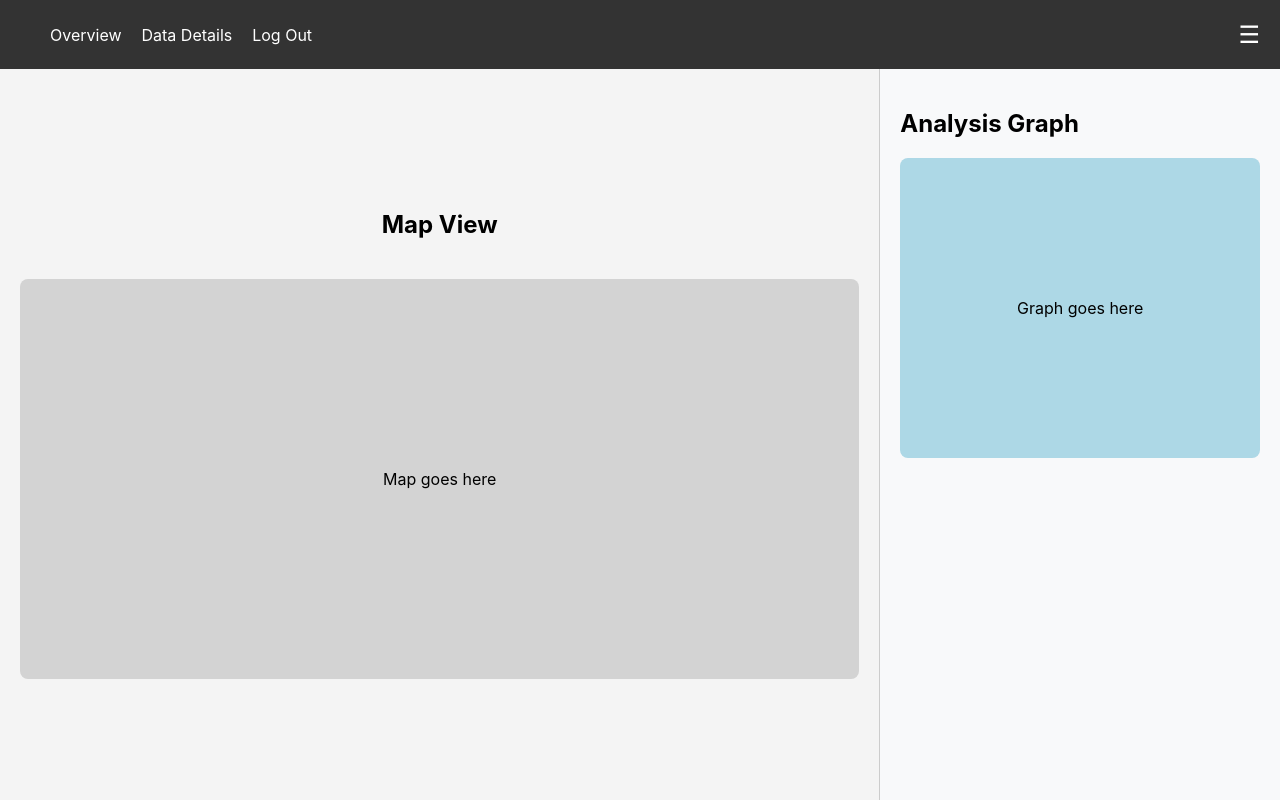
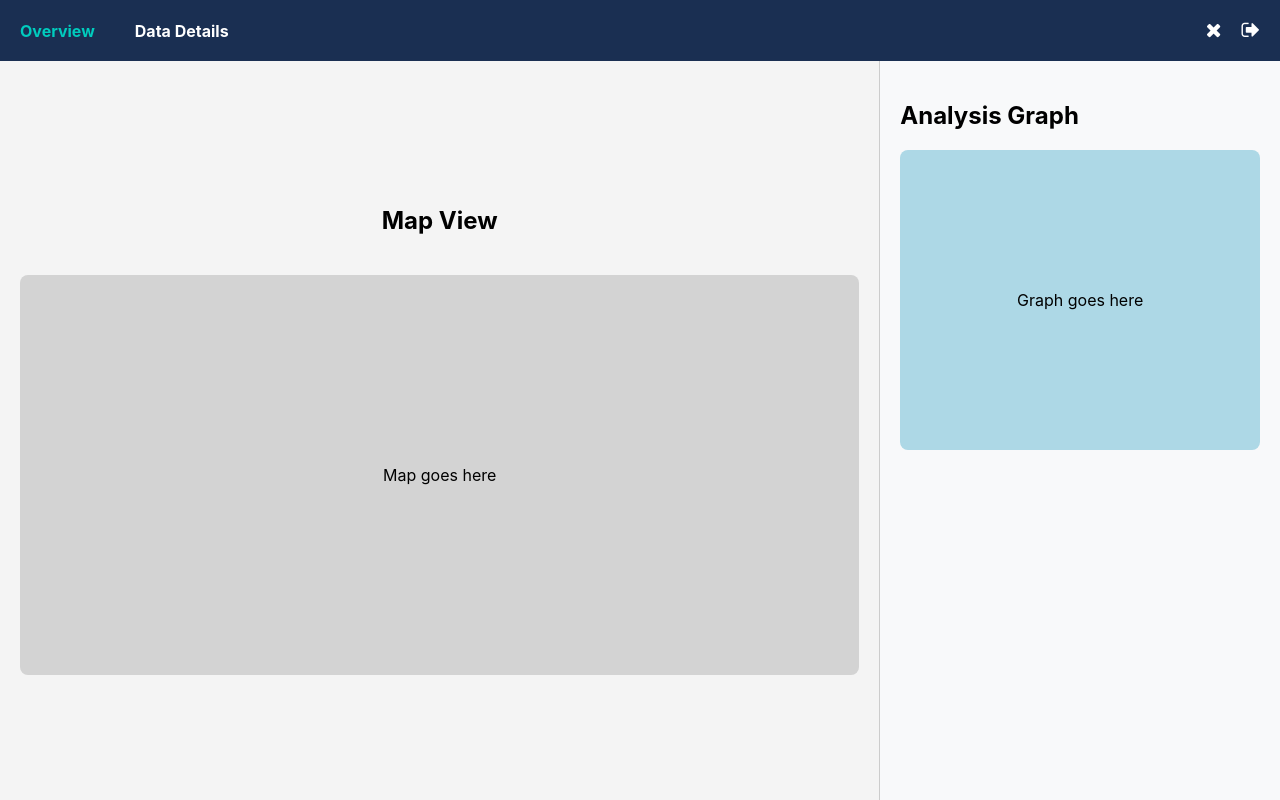
Before and after one commit to BehJiaLing/dbkl_project, a React (Create React App) app: page /dashboard in a window 1280 px wide. Built offline with nearby package versions, Linux system fonts and the light colour scheme; sample sign-in values are in the browser's storage.

Commit message:
upd: Updated the layout UI to better view

```diff
--- a/src/dashboard.js
+++ b/src/dashboard.js
@@ -7,7 +7,7 @@ import DataDetailsContent from "./dash_data-details";
 
 const Dashboard = () => {
     const [isSidebarVisible, setIsSidebarVisible] = useState(true);
-    const [activeContent, setActiveContent] = useState("overview"); // Default to "overview"
+    const [activeContent, setActiveContent] = useState("overview");
     const navigate = useNavigate();
 
     useEffect(() => {
@@ -18,7 +18,7 @@ const Dashboard = () => {
     }, [navigate]);
 
     const toggleSidebar = () => {
-        setIsSidebarVisible(!isSidebarVisible);
+        setIsSidebarVisible(prevState => !prevState);
     };
 
     const handleMenuClick = (menuItem) => {
@@ -31,16 +31,24 @@ const Dashboard = () => {
     };
 
     const renderContent = () => {
-        if (activeContent === "overview") {
-            return <OverviewContent />;
-        } else if (activeContent === "details") {
-            return <DataDetailsContent />;
+        switch (activeContent) {
+            case "overview":
+                return <OverviewContent />;
+            case "details":
+                return <DataDetailsContent />;
+            default:
+                return null;
         }
     };
 
     return (
         <div style={styles.dashboardContainer}>
-            <Navbar onMenuClick={handleMenuClick} toggleSidebar={toggleSidebar} />
+            <Navbar
+                onMenuClick={handleMenuClick}
+                toggleSidebar={toggleSidebar}
+                isSidebarVisible={isSidebarVisible}
+                activeContent={activeContent}
+            />
 
             <div style={styles.mainContent}>
                 <div
--- a/src/navbar.js
+++ b/src/navbar.js
@@ -1,15 +1,40 @@
 import React from "react";
+import 'font-awesome/css/font-awesome.min.css';
 
-const Navbar = ({ onMenuClick, toggleSidebar }) => {
+const Navbar = ({ onMenuClick, toggleSidebar, isSidebarVisible, activeContent }) => {
     return (
         <nav style={styles.navbar}>
             <ul style={styles.navItems}>
-                <li style={styles.navItem} onClick={() => onMenuClick("overview")}>Overview</li>
-                <li style={styles.navItem} onClick={() => onMenuClick("details")}>Data Details</li>
-                <li style={styles.navItem} onClick={() => onMenuClick("logout")}>Log Out</li>
+                <li
+                    style={{
+                        ...styles.navItem,
+                        color: activeContent === "overview" ? "#00CCBE" : "#fff"
+                    }}
+                    onClick={() => onMenuClick("overview")}
+                >
+                    Overview
+                </li>
+                <li
+                    style={{
+                        ...styles.navItem,
+                        color: activeContent === "details" ? "#00CCBE" : "#fff"
+                    }}
+                    onClick={() => onMenuClick("details")}
+                >
+                    Data Details
+                </li>
             </ul>
-            <div style={styles.burgerMenu} onClick={toggleSidebar}>
-                &#9776;
+            <div style={styles.rightContainer}>
+                <div style={styles.burgerMenu} onClick={toggleSidebar}>
+                    {isSidebarVisible ? (
+                        <i className="fa fa-times" style={styles.icon}></i> // Close icon
+                    ) : (
+                        <i className="fa fa-bars" style={styles.icon}></i> // Burger icon
+                    )}
+                </div>
+                <div onClick={() => onMenuClick("logout")} style={styles.logout}>
+                    <i className="fa fa-sign-out" style={styles.icon}></i>
+                </div>
             </div>
         </nav>
     );
@@ -17,16 +42,19 @@ const Navbar = ({ onMenuClick, toggleSidebar }) => {
 
 const styles = {
     navbar: {
-        backgroundColor: "#333",
+        backgroundColor: "#1A2F52",
         color: "#fff",
         padding: "10px",
         display: "flex",
         justifyContent: "space-between",
         alignItems: "center",
     },
+    rightContainer: {
+        display: "flex",
+        alignItems: "center",
+    },
     burgerMenu: {
         cursor: "pointer",
-        fontSize: "24px",
         padding: "10px",
     },
     navItems: {
@@ -34,10 +62,21 @@ const styles = {
         display: "flex",
         gap: "20px",
         margin: 0,
+        padding: 0,
     },
     navItem: {
         cursor: "pointer",
         color: "#fff",
+        fontWeight: "bold",
+        padding: "10px",
+    },
+    logout: {
+        cursor: "pointer",
+        color: "#fff",
+        padding: "10px",
+    },
+    icon: {
+        fontSize: "20px",
     },
 };
 
--- a/src/sidebar.js
+++ b/src/sidebar.js
@@ -7,13 +7,11 @@ const Sidebar = ({ isSidebarVisible }) => {
             transform: isSidebarVisible ? "translateX(0)" : "translateX(100%)"
         }}>
             <h2>Analysis Graph</h2>
-            {/* Placeholder for Graph */}
             <div style={styles.graphPlaceholder}>Graph goes here</div>
         </div>
     );
 };
 
-// Inline styles for Sidebar component
 const styles = {
     sidebar: {
         width: "30%",
```
